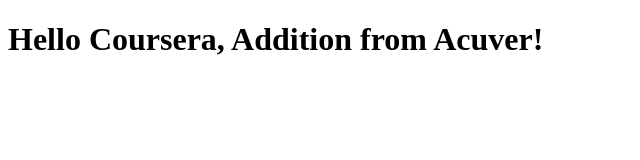
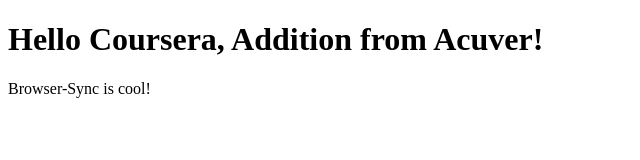
Before and after one commit to Sword-Fish/Coursera-test, a plain HTML site: page site/index.html in a window 1280 px wide. Shown: the whole page, without its empty margins (0-640 px from the left). Drawn offline with Linux system fonts and the light colour scheme.

Commit message:
test commit

```diff
--- a/site/index.html
+++ b/site/index.html
@@ -5,5 +5,6 @@
 </head>
 <body>
 <h1>Hello Coursera, Addition from Acuver!</h1>
+<p>Browser-Sync is cool!</p>
 </body>
 </html>
```
